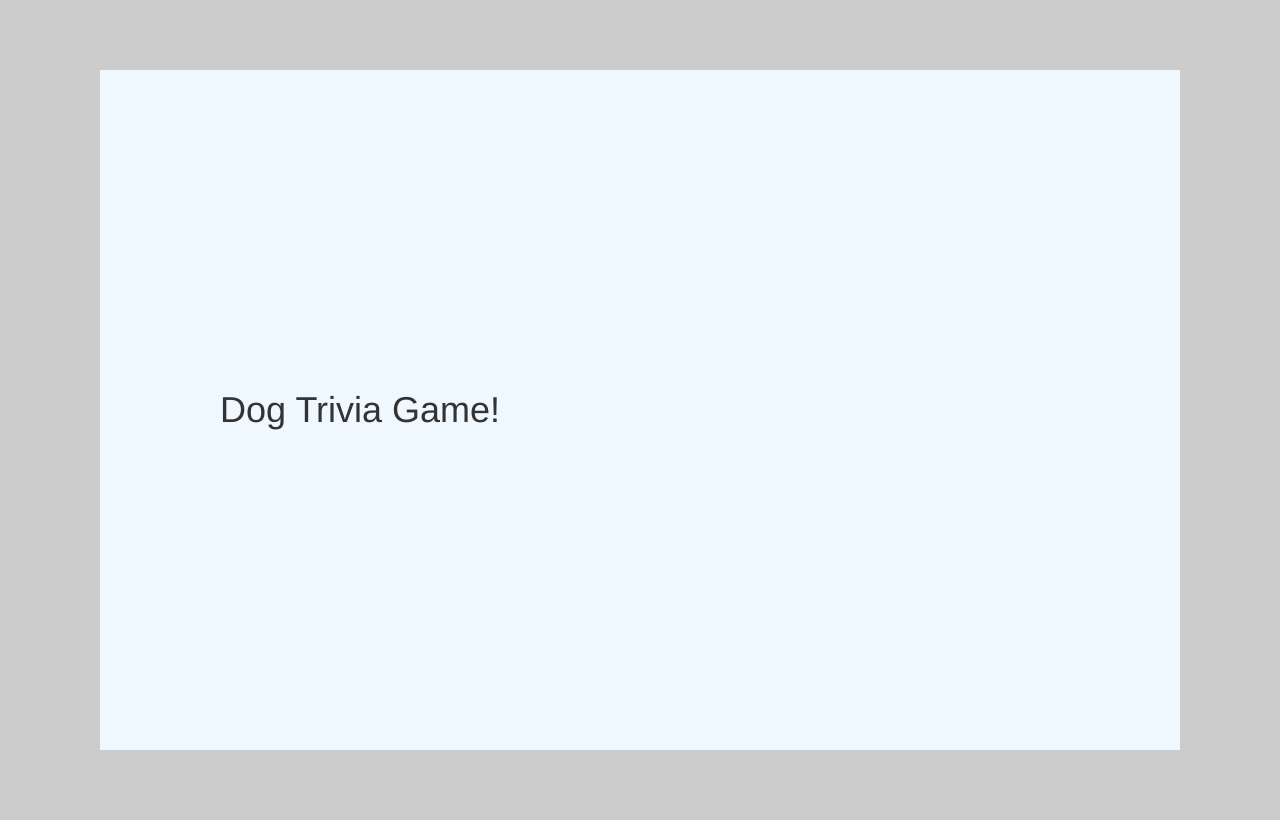
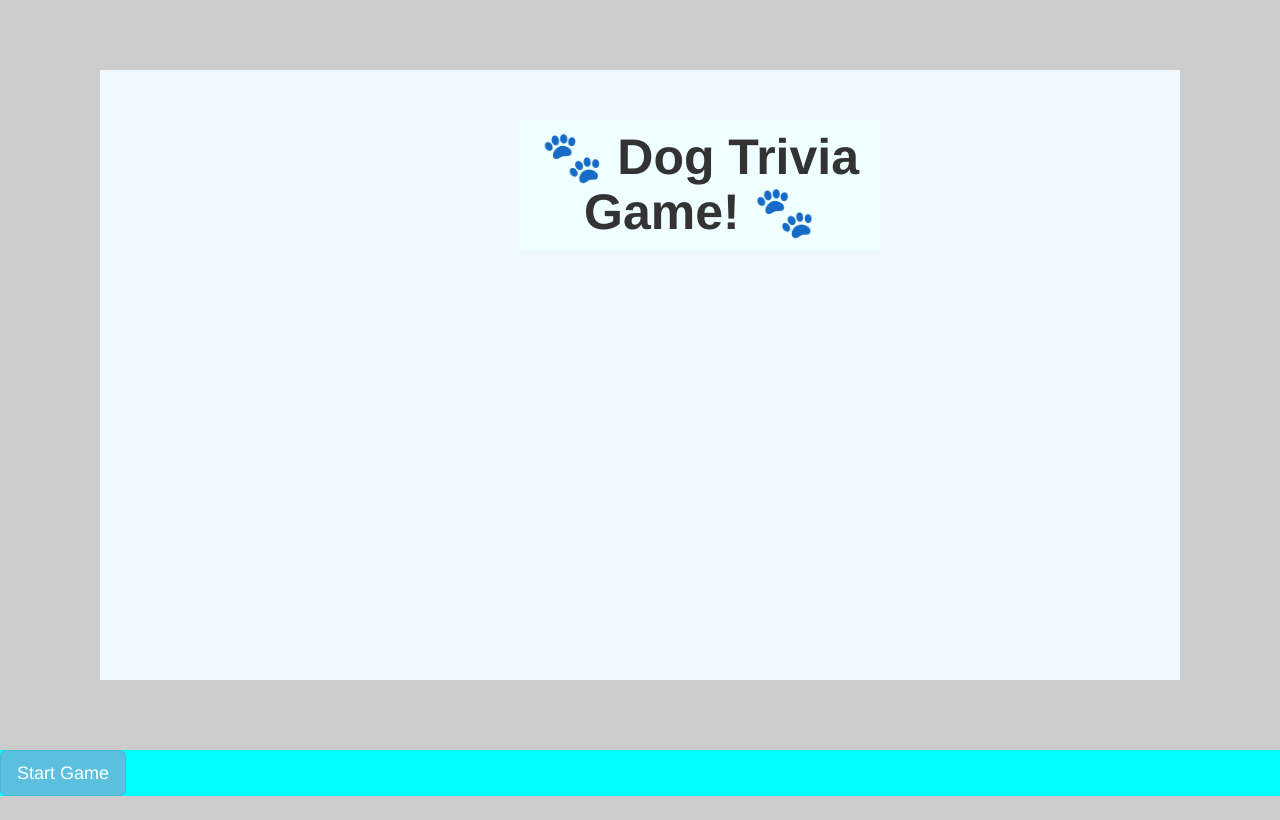
Before and after one commit to antphan98/TriviaGame, a plain HTML site: page index.html in a window 1280 px wide. Drawn offline with nearby package versions, Linux system fonts and the light colour scheme.

Commit message:
added start game button

```diff
--- a/index.html
+++ b/index.html
@@ -4,13 +4,21 @@
     <meta charset="UTF-8">
     <meta name="viewport" content="width=device-width, initial-scale=1.0">
     <meta http-equiv="X-UA-Compatible" content="ie=edge">
-    <title></title>
+    <title>Dog Trivia Game!</title>
     <link rel="stylesheet" href="https://maxcdn.bootstrapcdn.com/bootstrap/3.3.7/css/bootstrap.min.css" integrity="sha384-BVYiiSIFeK1dGmJRAkycuHAHRg32OmUcww7on3RYdg4Va+PmSTsz/K68vbdEjh4u" crossorigin="anonymous">
     <link rel="stylesheet" type="text/css" href="assets/css/style.css">
+    <link href="https://fonts.googleapis.com/css?family=Fredoka+One&display=swap" rel="stylesheet">
+
 </head>
 <body>
 <div id= "title">
-    <h1>Dog Trivia Game!</h1>
+    <h1 class="text"> 🐾 Dog Trivia Game! 🐾</h1>
+    </div>
+
+<div id="container">
+
+<button id="start" class="btn btn-info btn-lg">Start Game</button>
+
 
     </div>
 
```
